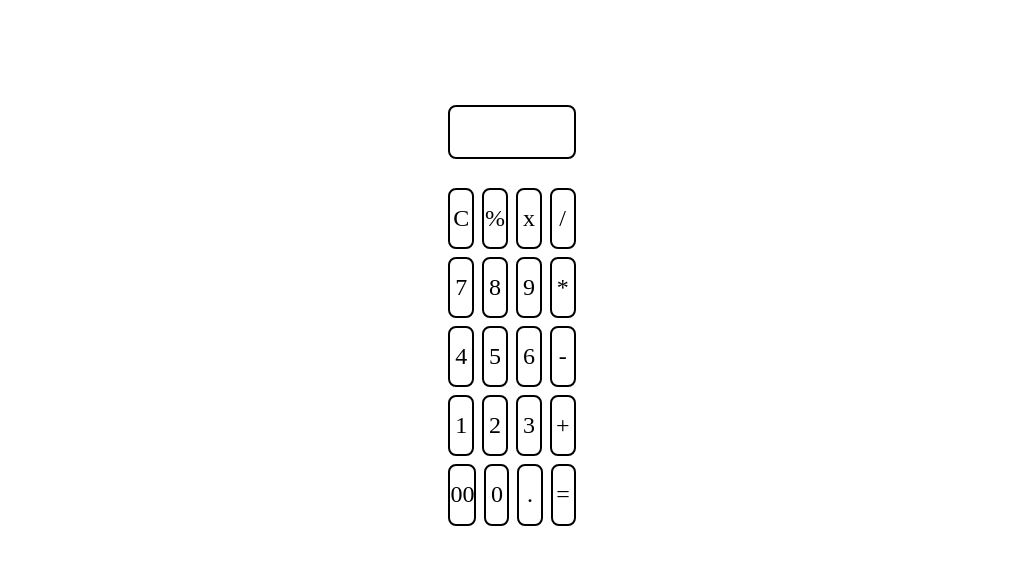
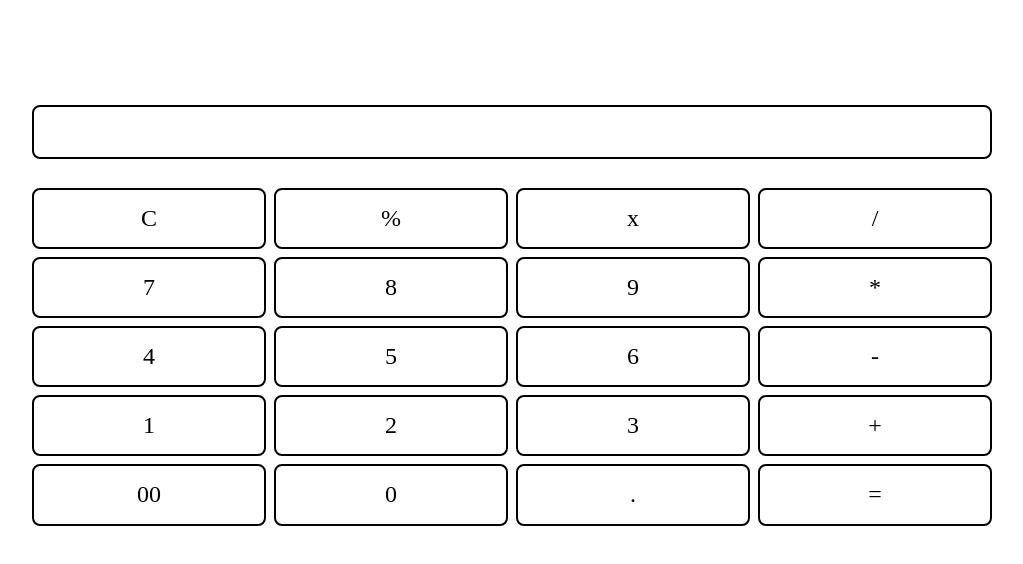
Before and after one commit to abhigit01/JavaScript, a plain HTML site: page CALCULATOR/index.html in a window 1280 px wide. Shown: the whole page, without its empty margins (128-1151 px from the left). Drawn offline with Linux system fonts and the light colour scheme.

Commit message:
resonsive again

```diff
--- a/CALCULATOR/style.css
+++ b/CALCULATOR/style.css
@@ -3,6 +3,7 @@
     padding: 0;
 }
 body{
+    width: 100%;
     display: flex;
     margin-top: 6.25rem;
     align-items: center;
@@ -15,7 +16,7 @@ html{
     font-size: 16px;
 }
 .calculator-btns{
-    width: 50%;
+    width: 100%;
     display: flex;
     flex-direction: column;
     gap: 0.5rem;
@@ -25,7 +26,7 @@ html{
 
 }
 .container{
-    width: 60%;
+    width: 75%;
     display: flex;
     align-items: center;
     justify-content: center;
@@ -34,7 +35,7 @@ html{
 }
 .input1{
     height: 4rem;
-    width: 30%;
+    width: 75%;
     /* background-color: red; */
     display: flex;
     align-items: center;
```
